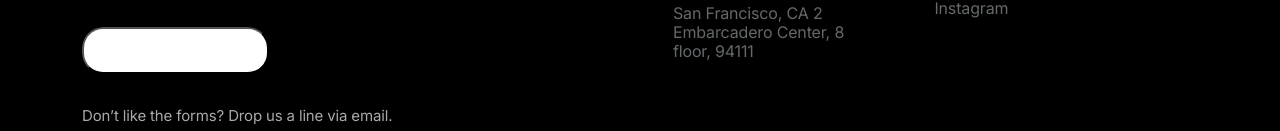
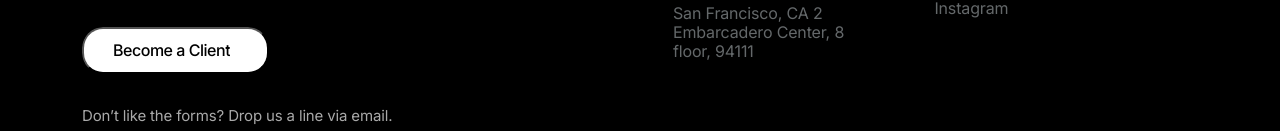
Before and after one commit to humbee-developers/PVOT, a React (Vite) app: page / in a window 1280 px wide. Shown: the part 8853-8984 px from the top of the page. Built offline with nearby package versions, Linux system fonts and the light colour scheme.

Commit message:
minor change-u

```diff
--- a/Common/RectangleCard.jsx
+++ b/Common/RectangleCard.jsx
@@ -11,7 +11,7 @@ const rectangleCard = () => {
         <h2 className="together">Let's get to it, Together</h2>
           <h1 className="common-card-text">Start a Project</h1>
         <button className="footer-buttonx">
-          <span className="footer-button-text">Contact us</span>
+          <span className="footer-button-textx">Contact us</span>
           <span className="footer-button-icon"></span>
         </button>
       </div>
--- a/Common/rectanglecard.css
+++ b/Common/rectanglecard.css
@@ -27,7 +27,7 @@
   font-size: 6rem;
 }
 
-.footer-button-text {
+.footer-button-textx {
   white-space: nowrap;
   -webkit-user-select: none;
   -moz-user-select: none;
--- a/src/components/footer/footer.css
+++ b/src/components/footer/footer.css
@@ -59,6 +59,7 @@ a {
   display: flex;
   flex-direction: column;
   height: 1.2em;
+  color: black;
   overflow: hidden;
   position: relative;
   z-index: 3;
```
